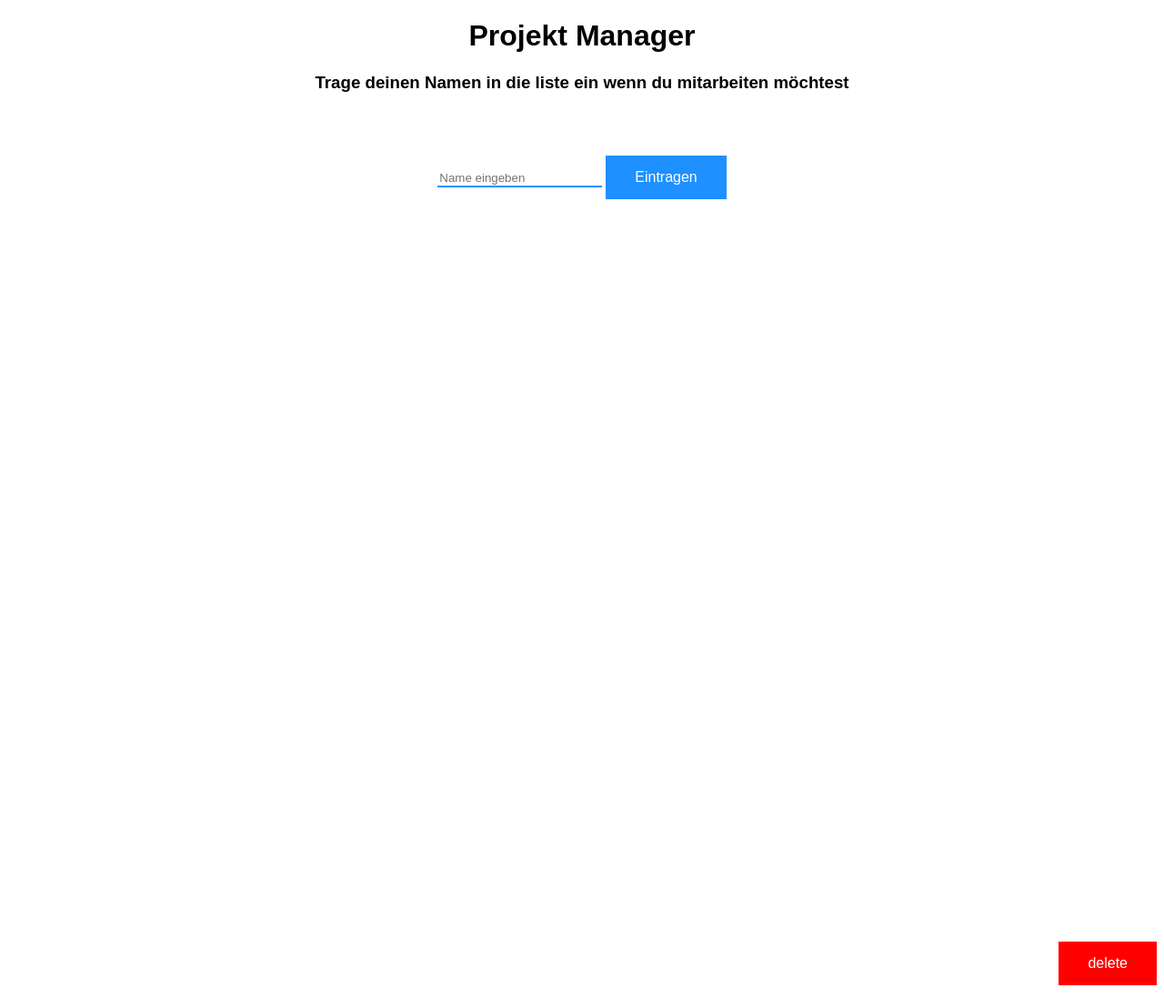
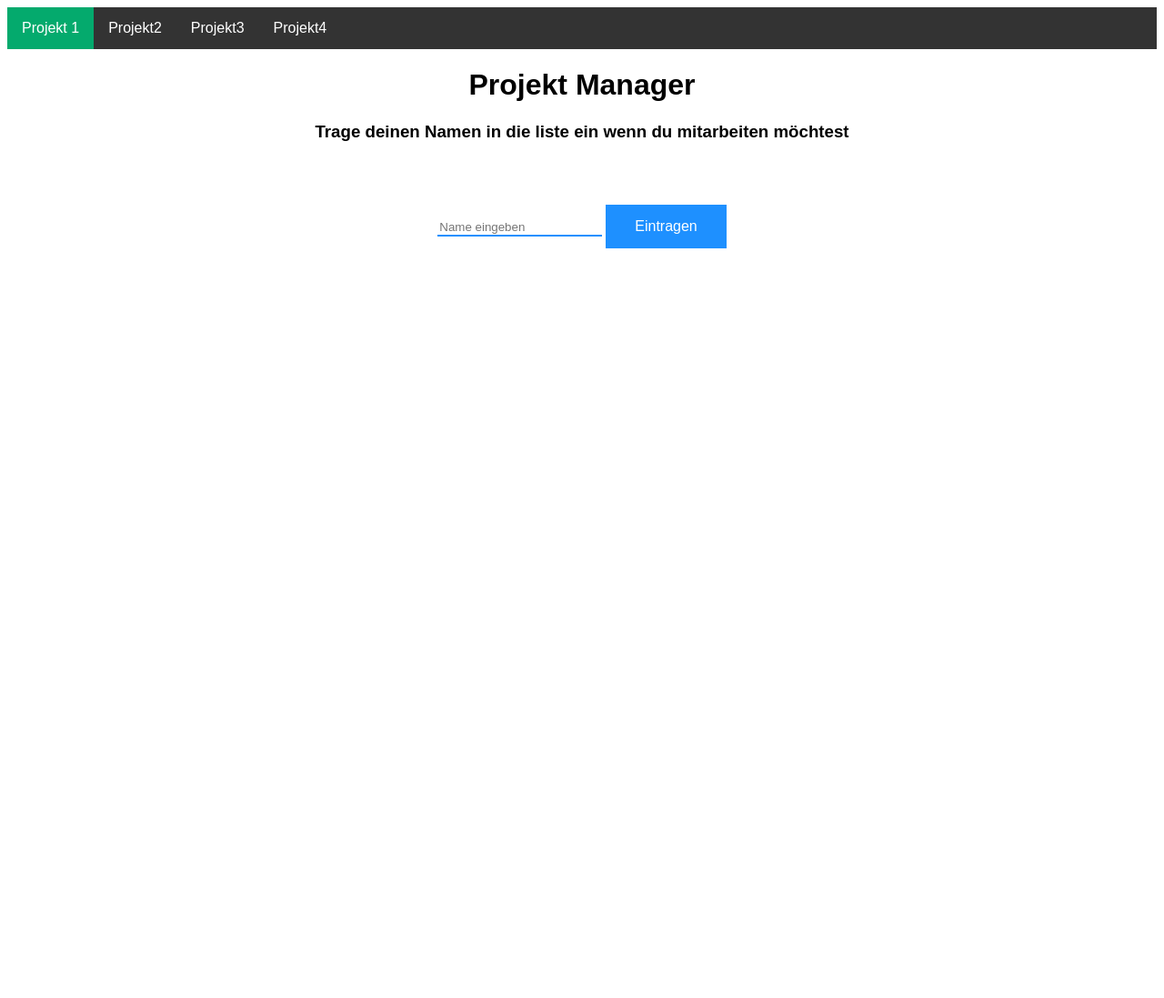
Before and after one commit to Pepe44DEV/Praktikum, a PHP site: page / in a window 1280 px wide. Shown: the whole page at 91% size. Run offline with PHP 8.4, Linux system fonts and the light colour scheme.

Commit message:
added navbar

```diff
--- a/index.php
+++ b/index.php
@@ -9,6 +9,7 @@ if(isset($_GET['close'])){
 
     $fp = fopen('list.txt', 'a+');
     fwrite($fp, $firstname);
+    fclose($fp);
 
 
 }
@@ -29,6 +30,12 @@ if(isset($_GET['delete'])) {
 </head>
 <body>
 
+<ul class="navbar">
+    <li id="active" class="entry"><a href="index.php">Projekt 1</a></li>
+    <li class="entry"><a href="">Projekt2</a></li>
+    <li class="entry"><a href="">Projekt3</a></li>
+    <li class="entry"><a href="">Projekt4</a></li>
+</ul>
 
 <h1 class="title">Projekt Manager</h1>
 <h3 class="info">Trage deinen Namen in die liste ein wenn du mitarbeiten möchtest</h3>
@@ -49,7 +56,7 @@ if(isset($_GET['delete'])) {
         }
         fclose($handle);
     } else {
-        // error opening the file.
+        echo "<script>console.log('File not found')</script>";
     }
 
     ?>
@@ -57,7 +64,7 @@ if(isset($_GET['delete'])) {
 </ol>
 
 <form class="formdelete" action="index.php" method="get">
-    <input class="delete" type="submit" name="delete" value="delete">
+    <!--<input class="delete" type="submit" name="delete" value="delete">-->
 </form>
 
 
--- a/main.css
+++ b/main.css
@@ -52,3 +52,27 @@
     border: none;
     border-bottom: 2px solid dodgerblue;
 }
+.navbar{
+    list-style-type: none;
+    margin: 0;
+    padding: 0;
+    overflow: hidden;
+    background-color: #333;
+}
+.entry{
+    float: left;
+}
+.entry a{
+    display: block;
+    color: white;
+    text-align: center;
+    padding: 14px 16px;
+    text-decoration: none;
+    font-family: Arial;
+}
+.entry a:hover{
+    background-color: #111;
+}
+#active {
+    background-color: #04AA6D;
+}
```
